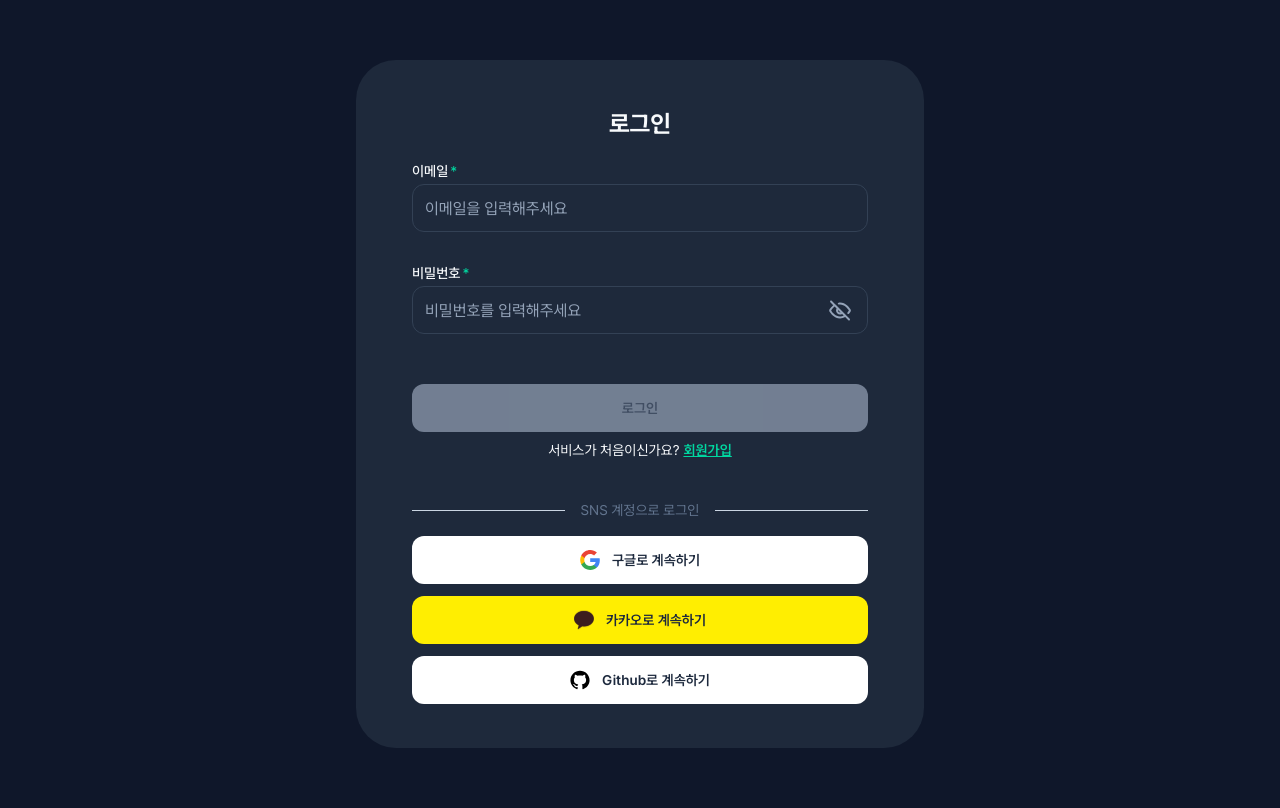
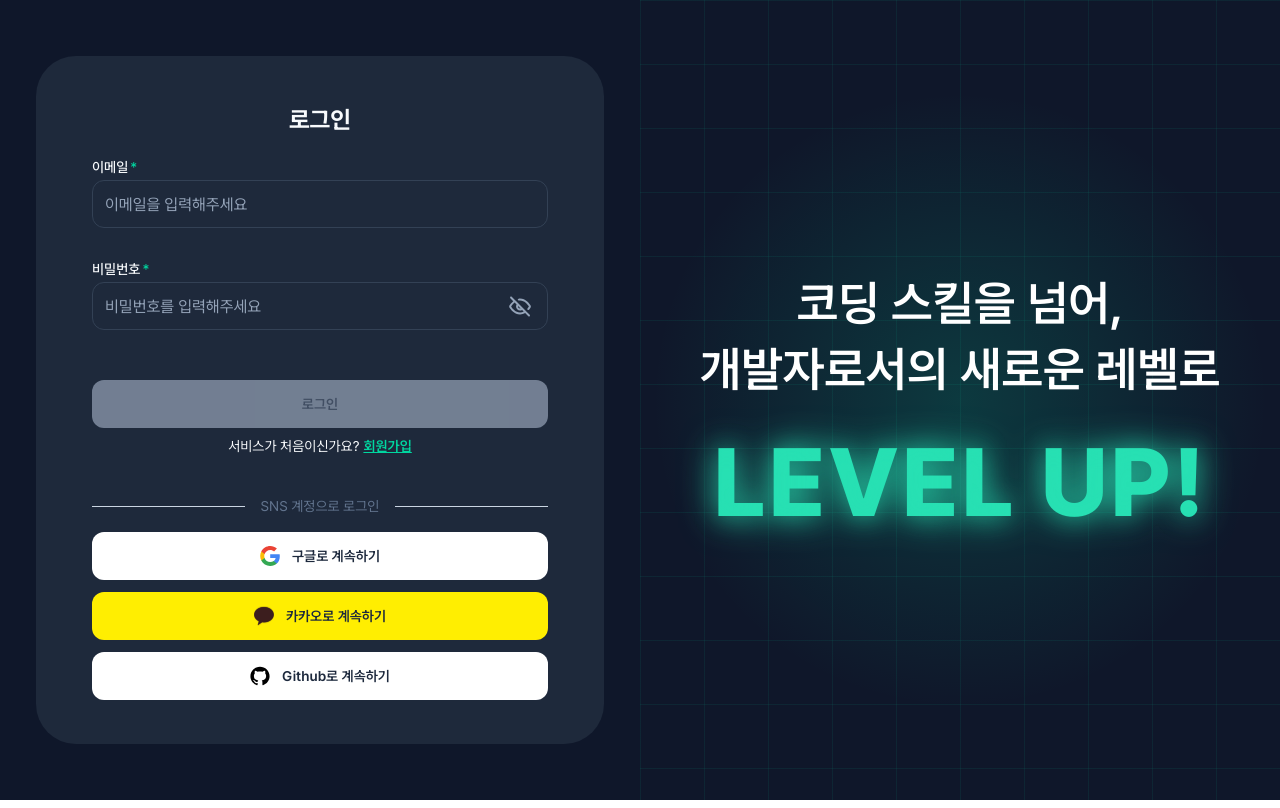
Before and after one commit to Codeit-13-Team-4/4_Frontend, a Next.js app: page /login in a window 1280 px wide. Built offline with nearby package versions, Linux system fonts and the light colour scheme; no server answers.

Commit message:
fix(login): 디자인 맞게 수정

```diff
--- a/app/login/page.tsx
+++ b/app/login/page.tsx
@@ -1,9 +1,16 @@
 import LoginForm from "@/features/auth/ui/LoginForm";
+import LoginHero from "@/features/auth/ui/LoginHero";
 
 export default function LoginPage() {
   return (
-    <div className="flex min-h-screen items-center justify-center bg-gray-900">
-      <LoginForm />
-    </div>
+    <main className="flex min-h-screen bg-gray-900">
+      <div className="flex flex-1 items-center justify-center">
+        <LoginForm />
+      </div>
+
+      <div className="flex flex-1">
+        <LoginHero />
+      </div>
+    </main>
   );
 }
--- a/features/auth/ui/LoginForm.tsx
+++ b/features/auth/ui/LoginForm.tsx
@@ -103,7 +103,7 @@ export default function LoginForm() {
   };
 
   return (
-    <div className="my-15 flex w-full max-w-142 flex-col items-center gap-2 rounded-[40px] bg-gray-800 px-14 pt-12 pb-11">
+    <div className="flex w-full max-w-142 flex-col items-center gap-2 rounded-[40px] bg-gray-800 px-14 pt-12 pb-11">
       <form
         onSubmit={handleSubmit}
         className="flex w-full max-w-114 flex-col gap-6"
--- /dev/null
+++ b/features/auth/ui/LoginHero.tsx
@@ -0,0 +1,29 @@
+export default function LoginHero() {
+  return (
+    <section className="relative flex w-full items-center justify-center overflow-hidden">
+      <div className="pointer-events-none absolute inset-0 bg-[linear-gradient(to_right,rgba(0,215,160,0.08)_1px,transparent_1px),linear-gradient(to_bottom,rgba(0,215,160,0.08)_1px,transparent_1px)] bg-[size:64px_64px]" />
+
+      <div className="pointer-events-none absolute inset-0 bg-[radial-gradient(circle_at_center,rgba(0,215,160,0.18),transparent_60%)]" />
+
+      <div className="relative z-10 flex flex-col items-center text-center">
+        <p className="mb-8 text-5xl leading-snug font-semibold text-white">
+          코딩 스킬을 넘어,
+          <br />
+          개발자로서의 새로운 레벨로
+        </p>
+
+        <div className="relative">
+          <span className="text-8xl font-extrabold tracking-wide text-[#27e0b3] uppercase drop-shadow-[0_0_18px_rgba(39,224,179,0.85)]">
+            LEVEL UP!
+          </span>
+
+          <div className="absolute inset-0 blur-md">
+            <span className="text-8xl font-extrabold tracking-wide text-[#27e0b3]/40 uppercase">
+              LEVEL UP!
+            </span>
+          </div>
+        </div>
+      </div>
+    </section>
+  );
+}
```
